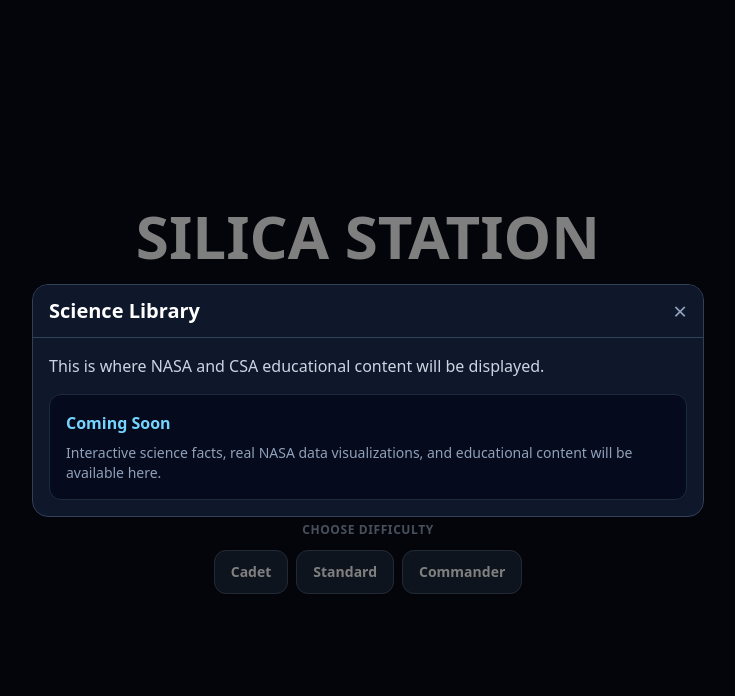
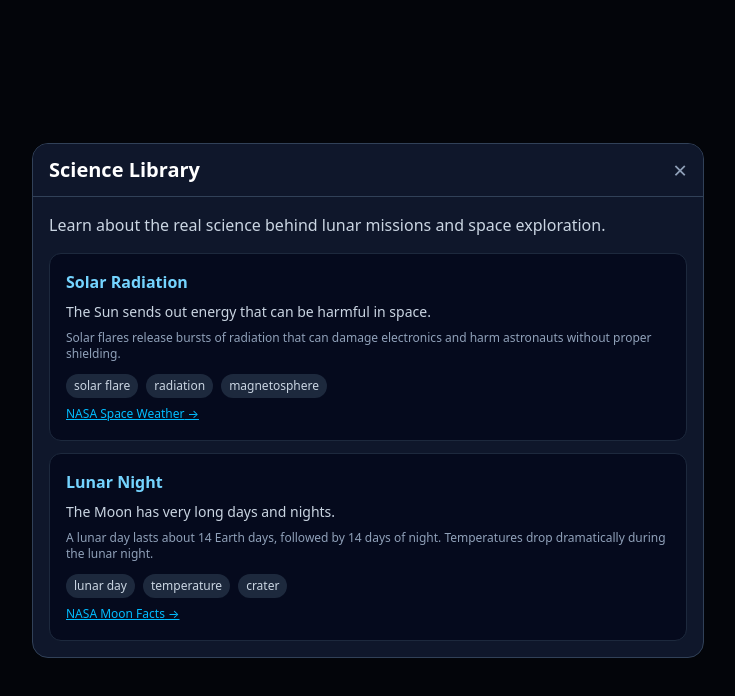
Before and after one commit to Omollos/silica, a React (Vite) app: page / in a window 1280 px wide. Both pictures are taken after a click on the button "Science Library". Shown: the top 696 px of the page, without its empty margins (272-1007 px from the left). Built offline with nearby package versions, Linux system fonts and the light colour scheme.

Commit message:
feat: implement ScienceLibraryModal with sample educational content

```diff
--- a/src/ui/ScienceLibraryModal.tsx
+++ b/src/ui/ScienceLibraryModal.tsx
@@ -1,9 +1,33 @@
 import React from 'react';
+import { ScienceFact } from '../types';
 
 interface ScienceLibraryModalProps {
   open: boolean;
   onClose: () => void;
 }
+
+const SAMPLE_FACTS: ScienceFact[] = [
+  {
+    id: '1',
+    topic: 'radiation',
+    title: 'Solar Radiation',
+    kidSummary: 'The Sun sends out energy that can be harmful in space.',
+    scienceDetail: 'Solar flares release bursts of radiation that can damage electronics and harm astronauts without proper shielding.',
+    nasaSourceName: 'NASA Space Weather',
+    nasaSourceUrl: 'https://www.nasa.gov/spaceweather',
+    relatedTerms: ['solar flare', 'radiation', 'magnetosphere'],
+  },
+  {
+    id: '2',
+    topic: 'lunar-night',
+    title: 'Lunar Night',
+    kidSummary: 'The Moon has very long days and nights.',
+    scienceDetail: 'A lunar day lasts about 14 Earth days, followed by 14 days of night. Temperatures drop dramatically during the lunar night.',
+    nasaSourceName: 'NASA Moon Facts',
+    nasaSourceUrl: 'https://www.nasa.gov/moon',
+    relatedTerms: ['lunar day', 'temperature', 'crater'],
+  },
+];
 
 export const ScienceLibraryModal: React.FC<ScienceLibraryModalProps> = ({
   open,
@@ -29,13 +53,43 @@ export const ScienceLibraryModal: React.FC<ScienceLibraryModalProps> = ({
         </div>
         <div className="p-4 space-y-4">
           <p className="text-slate-300">
-            This is where NASA and CSA educational content will be displayed.
+            Learn about the real science behind lunar missions and space exploration.
           </p>
-          <div className="rounded-xl bg-slate-950/75 border border-slate-800 p-4">
-            <h3 className="font-bold text-sky-300 mb-2">Coming Soon</h3>
-            <p className="text-sm text-slate-400">
-              Interactive science facts, real NASA data visualizations, and educational content will be available here.
-            </p>
+          <div className="space-y-3">
+            {SAMPLE_FACTS.map(fact => (
+              <div
+                key={fact.id}
+                className="rounded-xl bg-slate-950/75 border border-slate-800 p-4"
+              >
+                <h3 className="font-bold text-sky-300 mb-2">
+                  {fact.title}
+                </h3>
+                <p className="text-sm text-slate-300 mb-2">
+                  {fact.kidSummary}
+                </p>
+                <p className="text-xs text-slate-400 mb-3">
+                  {fact.scienceDetail}
+                </p>
+                <div className="flex flex-wrap gap-2">
+                  {fact.relatedTerms.map(term => (
+                    <span
+                      key={term}
+                      className="text-xs px-2 py-1 rounded-full bg-slate-800 text-slate-300"
+                    >
+                      {term}
+                    </span>
+                  ))}
+                </div>
+                <a
+                  href={fact.nasaSourceUrl}
+                  target="_blank"
+                  rel="noopener noreferrer"
+                  className="text-xs text-sky-400 hover:text-sky-300 underline mt-2 inline-block"
+                >
+                  {fact.nasaSourceName} →
+                </a>
+              </div>
+            ))}
           </div>
         </div>
       </div>
```
